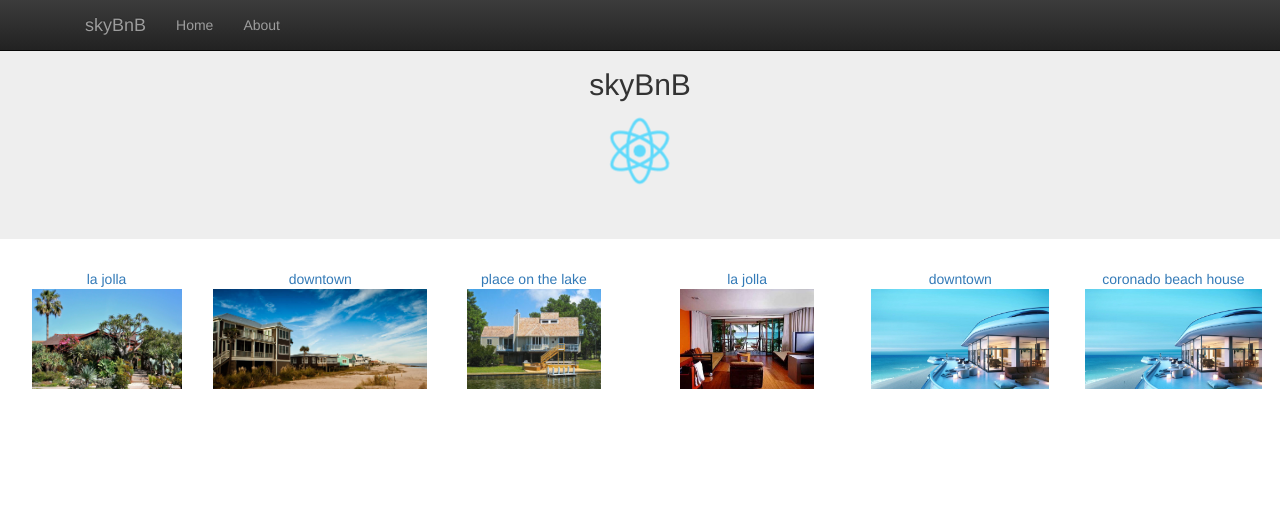
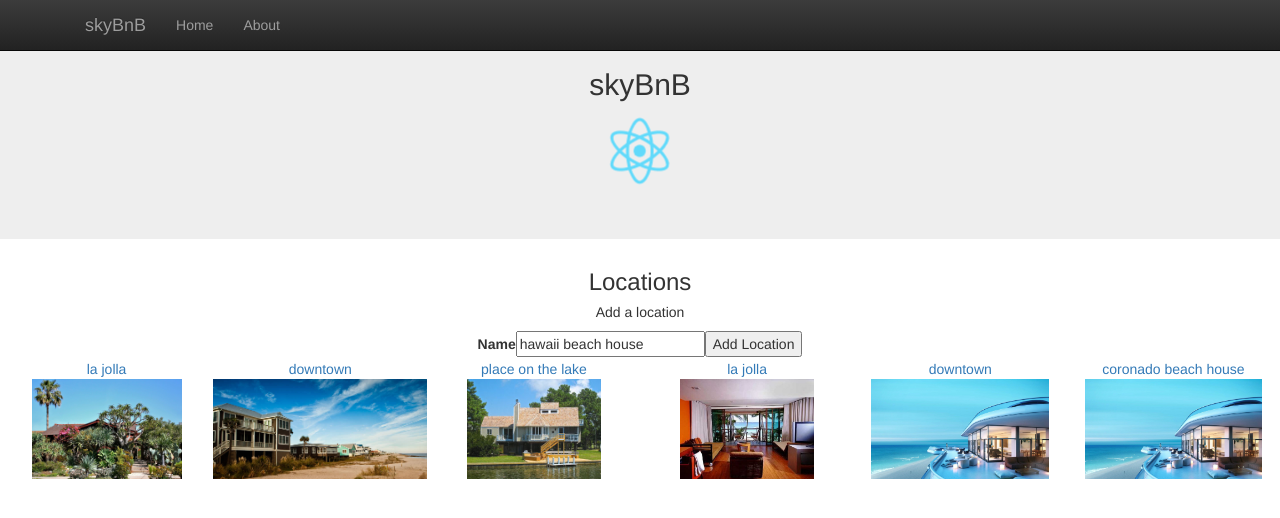
Before and after one commit to nickbouldien/react_app_skyBnB, a React (Create React App) app: page / in a window 1280 px wide. Shown: the top 518 px of the page. Built offline with nearby package versions, Linux system fonts and the light colour scheme; what flux would draw is missing.

Commit message:
work on fluxing. added actions.  issue adding new location

```diff
--- /dev/null
+++ b/src/actions/ListingActions.js
@@ -0,0 +1,13 @@
+import dispatcher from '../dispatchers/Dispatcher';
+
+export function createLocation(){
+    dispatcher.dispatch({
+      type: 'CREATE_LOCATION',
+      name: name,
+      // address: address,
+      // city: city,
+      // state: state,
+      // image: image,
+      // description: description
+    })
+}
--- a/src/routes/ListingIndex.js
+++ b/src/routes/ListingIndex.js
@@ -4,11 +4,13 @@ import React, { Component } from 'react';
 // import { Grid, Navbar, Jumbotron, Button, Row, Col, FormGroup, ControlLabel, FormControl, HelpBlock} from 'react-bootstrap';
 import { Link } from 'react-router-dom';
 import listings from '../store/Listings';
+import {createLocation} from '../actions/ListingActions';
 
 class ListingIndex extends Component {
   constructor(props){
     super(props)
     this.state = {
+      newLocationName: 'hawaii beach house',
       listings: listings.getAllLocations()
     }
   }
@@ -17,6 +19,17 @@ class ListingIndex extends Component {
         this.setState({ listings: listings.getAllLocations()})
       }.bind(this))
       console.log('mounting on "change"');
+    }
+
+    handleAddLocation(){
+      console.log('handling');
+      createLocation(this.state.newLocationName)
+    }
+
+    handleNewLocationNameChange(e){
+      this.setState({
+        newLocationName: e.target.value
+      })
     }
     render(){
       let list = this.state.listings.map(listing =>
@@ -30,19 +43,24 @@ class ListingIndex extends Component {
         <div className="col" key={listing.id}>
           <Link to={`/listings/${listing.id}`} >
             {listing.name}
+            {/* {listing.city} */}
             <br />
           </Link>
           <img src={listing.image} alt={listing.name}/>
         </div>
       )
     return (
+      <div>
+        <h3>Locations</h3>
+        <h5>Add a location</h5>
+        <label>Name</label>
+        <input value={this.state.newLocationName} onChange={this.handleNewLocationNameChange.bind(this)}></input>
 
-      // <ul>
-      //   { list }
-      // </ul>
+        <button onClick={this.handleAddLocation.bind(this)}>Add Location</button>
+        <div className="flex-grid">
+          {list}
+        </div>
 
-      <div className="flex-grid">
-        {list}
       </div>
 
 
--- a/src/store/Listings.js
+++ b/src/store/Listings.js
@@ -66,20 +66,33 @@ class Listings extends EventEmitter {
     return this.locations;
   }
 
-  addLocation(){
+  addLocation(action){
     this.locations.push({
       id: new Date().valueOf(),
-      name: name
+      name: action.name,
+      address: action.address,
+      city: action.city,
+      state: action.state,
+      image: action.image,
+      description: action.description
     })
     this.emit('change')
   }
 
-  handleAction(){
-
+  handleActions(action){
+    console.log('action received', action);
+    switch(action.type){
+      case("CREATE_LOCATION"):{
+        this.addLocation(action)
+        break;
+      }
+      default: {}
+    }
   }
-
 }
 
 const listings = new Listings();
+dispatcher.register(listings.handleActions.bind(listings))
+window.dispatcher = dispatcher;
 window.listings = listings;
 export default listings;
```
